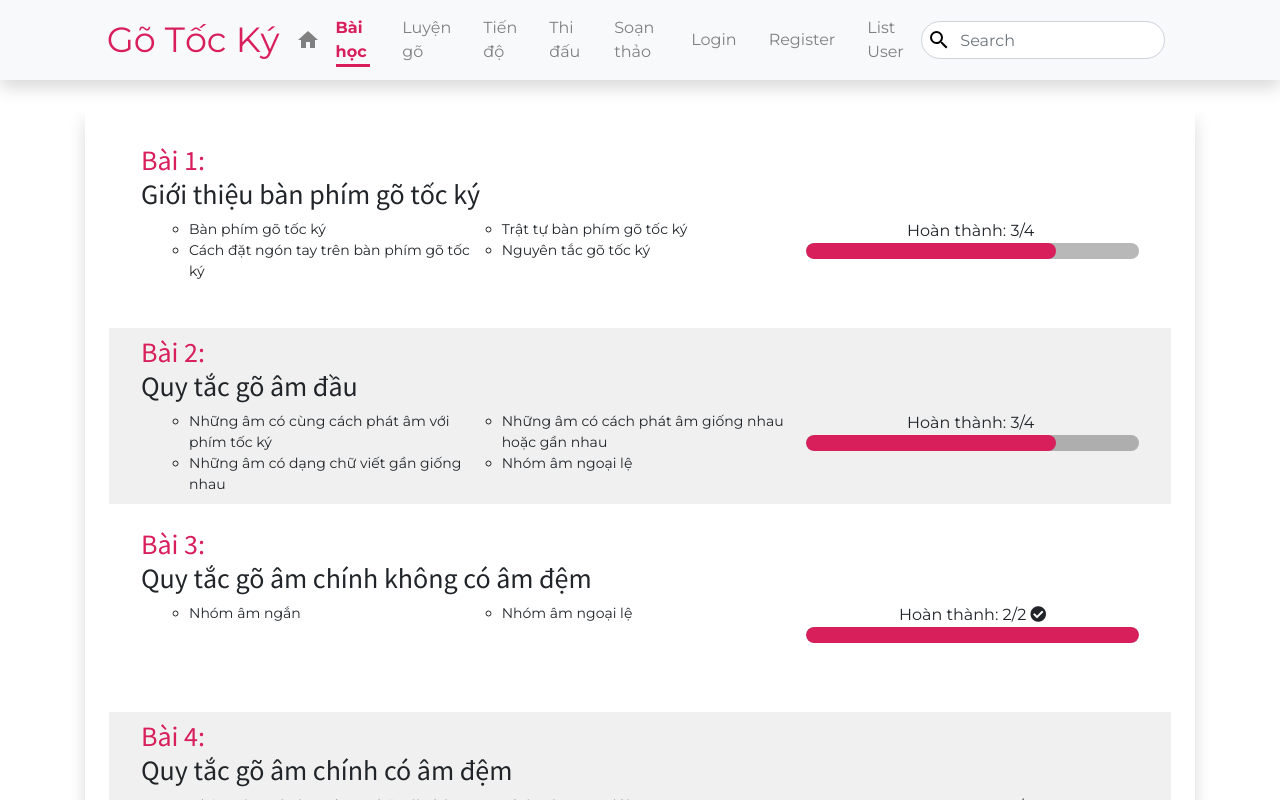
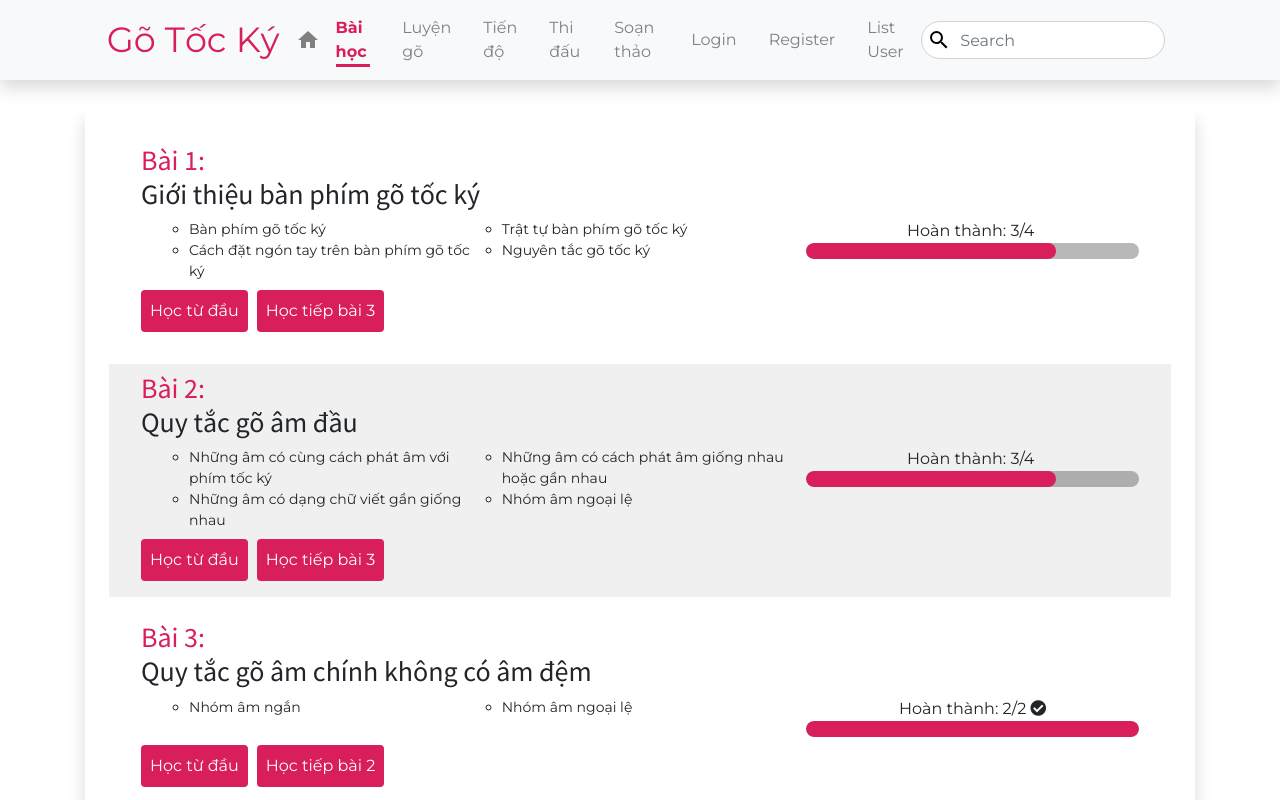
Before and after one commit to nxvinh222/HCI_01, a React (Create React App) app: page /baihoc in a window 1280 px wide. Shown: the top 800 px of the page. Built offline with nearby package versions, Linux system fonts and the light colour scheme.

Commit message:
Update TopicItem

```diff
--- a/src/App.css
+++ b/src/App.css
@@ -114,6 +114,15 @@ a:hover {
   color: #224580;
 }
 
+.btn-primary {
+  background-color: var(--main-color) !important;
+  color: white !important;
+}
+.btn-primary:hover {
+  transform: scale(1.1) perspective(0.2px)
+}
+
+
 .box-shadow {
   box-shadow: 0px 3px 4px #888 !important;
 }
--- a/src/components/BaiHoc/TopicItem.js
+++ b/src/components/BaiHoc/TopicItem.js
@@ -9,8 +9,8 @@ function TopicItem(props) {
     console.log(props.key)
 
     return (
-        <li className="topic-item">
-            <Link to="/baihoc/1">
+        <div className="topic-item">
+            <Link to="#">
                 <h3 className="course-index main-text-color fw-bold">Bài {index}:</h3>
                 <h3 className="title">{title}</h3>
                 <div className="topic-content">
@@ -34,9 +34,22 @@ function TopicItem(props) {
                         <p></p>
                         <ProgressBar now={progress} />
                     </div>
+                    <br/>
+
                 </div>
             </Link>
-        </li>
+            <a className="my-2"  href="/baihoc/1">
+                {(numberOfCompletedLessions) != 0 ? (
+                    <div>
+                        <button type="button"className="btn btn-primary p-2 my-2">Học từ đầu</button>
+                        <div class="divider"/>
+                        <button type="button" className="btn btn-primary p-2 my-2">Học tiếp bài {numberOfCompletedLessions}</button>
+                    </div>
+                ) : (
+                    <button type="button" className="btn btn-primary p-2 my-2">Bắt đầu học</button>
+                )}
+            </a>
+        </div>
     );
 }
 
--- a/src/components/BaiHoc/baihoc.css
+++ b/src/components/BaiHoc/baihoc.css
@@ -6,23 +6,23 @@
   margin-bottom: 0;
 }
 
-li.topic-item {
+.topic-item {
   position: relative;
   margin: 1rem;
   padding: 0.5rem 2rem;
-  height: 11rem;
+  /* height: 14rem; */
   list-style: none;
 }
 
-li.topic-item:hover {
-  color: var(--main-color);
+.topic-item:hover {
+  color: #2D3142;
 }
 
-li.topic-item > a {
+.topic-item > a {
   text-decoration: none;
 }
 
-li.topic-item > a:hover {
+.topic-item > a:hover {
   text-decoration: none;
   color: inherit;
 }
@@ -61,6 +61,11 @@ li.topic-item > a:hover {
   flex-direction: column;
 }
 
+.topic-item:hover .progress-wrapper {
+  cursor: default !important;
+  color: var(--main-color);
+}
+
 .progress-wrapper p {
   text-align: center;
   margin-bottom: 0 !important;
@@ -75,3 +80,9 @@ li.topic-item > a:hover {
   border-radius: 2em !important;
   background-color: var(--main-color);
 }
+
+.divider{
+  width:9px;
+  height:auto;
+  display:inline-block;
+}
```
